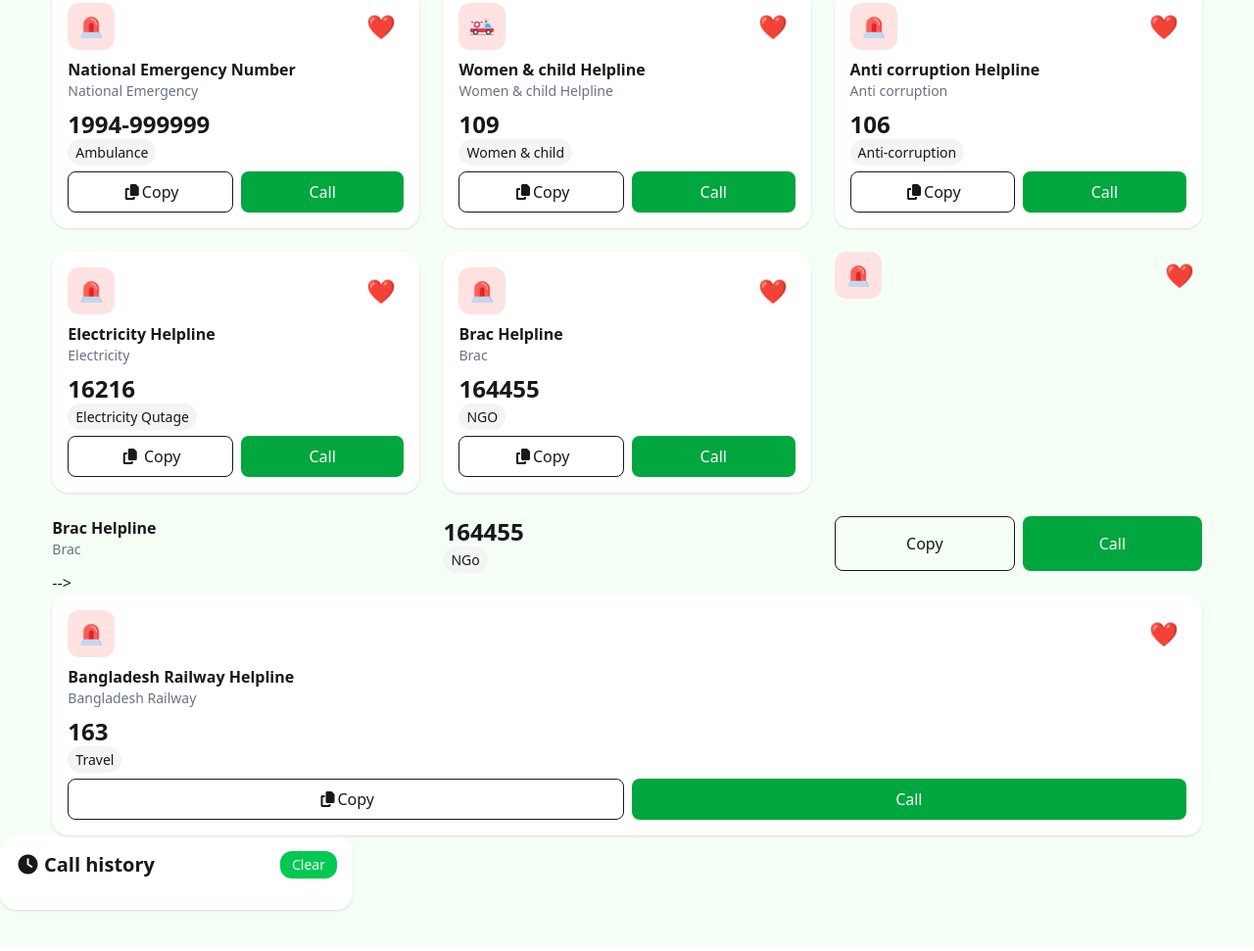
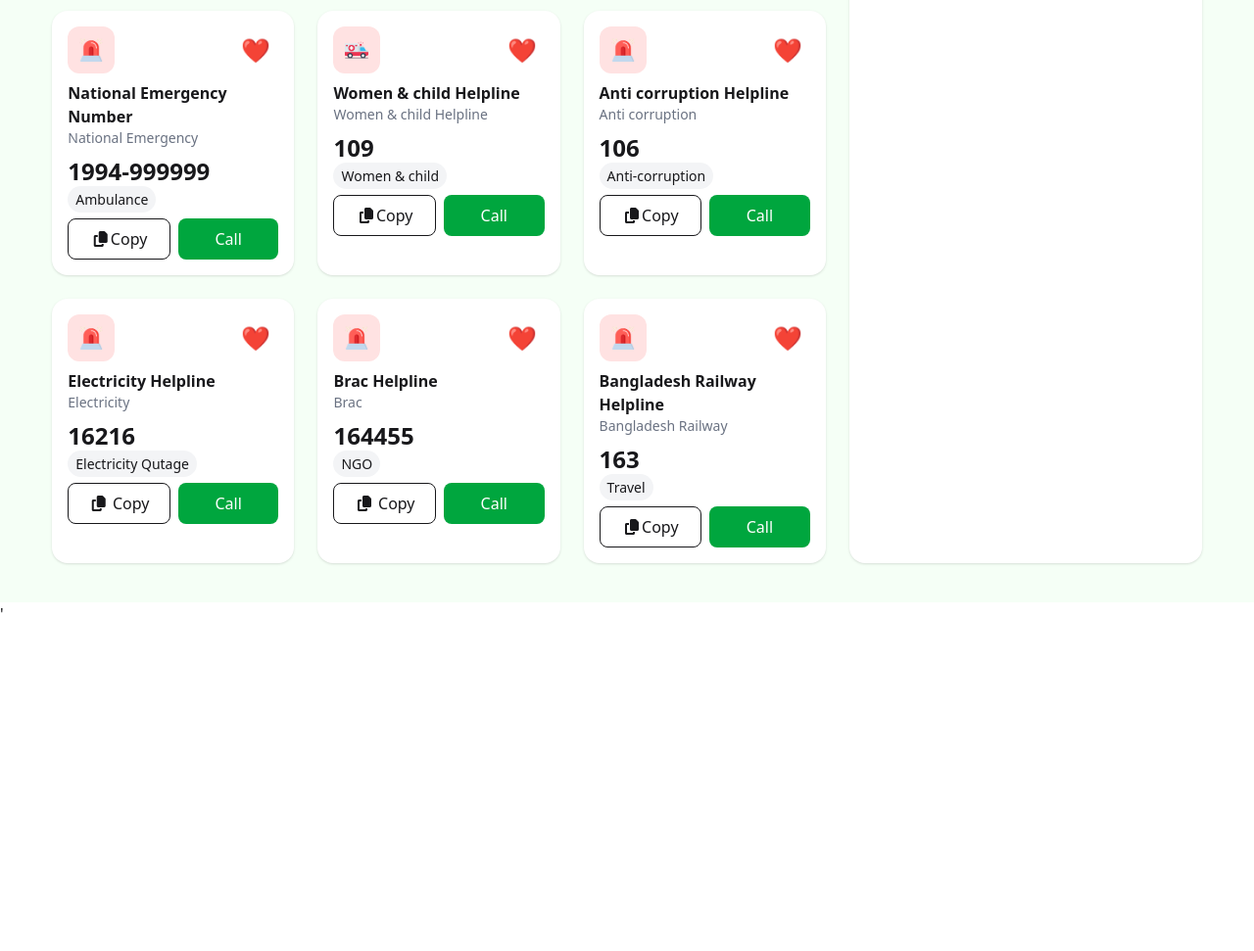
Before and after one commit to SaifUddinBabar/Assignment--5-programinghero-b-12, a plain HTML site: page index.html in a window 1280 px wide. Shown: the part 607-1578 px from the top of the page at 98% size. After the commit the page ends 1246 px from the top, so only its background shows below. Drawn offline with nearby package versions, Linux system fonts and the light colour scheme.

Commit message:
final touch

```diff
--- a/index.html
+++ b/index.html
@@ -219,53 +219,27 @@
           </div>
 
         </div>
-       <div class="bg-white rounded-2xl shadow p-4 space-y-2">
+
+        <div class="bg-white rounded-2xl shadow p-4 space-y-2">
   <div class="flex justify-between items-start">
     <div class="w-12 h-12 flex items-center justify-center rounded-xl bg-red-100">
-      <img src="./assets/emergency.png" class="w-6 h-6" alt="Emergency Icon">
+      <img src="./assets/emergency.png" class="w-6 h-6">
     </div>
     <button class="lovebtn text-gray-400 bg-transparent hover:bg-gray-300 hover:text-gray-600 rounded p-2 transition transform active:scale-90 text-2xl">❤</button>
   </div>
-
   <div>
     <h2 class="title font-bold">Brac Helpline</h2>
     <p class="subtitle text-sm text-gray-500">Brac</p>
   </div>
-
   <div>
     <h1 class="contact text-2xl font-bold">164455</h1>
     <span class="px-2 py-1 text-sm bg-gray-100 rounded-full">NGO</span>
   </div>
-
   <div class="flex gap-2">
-    <button class="btn1 flex-1 border rounded-lg py-2"><i class="fa-solid fa-copy"></i>Copy</button>
+    <button class="btn1 flex-1 border rounded-lg py-2"><i class="fa-solid fa-copy"></i> Copy</button>
     <button class="btn2 flex-1 bg-green-600 text-white rounded-lg py-2">Call</button>
   </div>
 </div>
-
-
-
-          <div class="flex justify-between items-start">
-            <div class="w-12 h-12 flex items-center justify-center rounded-xl bg-red-100">
-              <img src="./assets/emergency.png" class="w-6 h-6">
-            </div>
-<button class="lovebtn text-gray-400 bg-transparent hover:bg-gray-300 hover:text-gray-600 rounded p-2 transition transform active:scale-90 text-2xl">❤</button>
-          </div>
-          <div>
-            <h2 class="font-bold">Brac Helpline</h2>
-            <p class="text-sm text-gray-500">Brac</p>
-          </div>
-          <div>
-            <h1 class="contact text-2xl font-bold">164455</h1>
-            <span class="px-2 py-1 text-sm bg-gray-100 rounded-full">NGo</span>
-          </div>
-          <div class="flex gap-2">
-            <button class="btn1 flex-1 border rounded-lg py-2">Copy</button>
-            <button  class=" btn2 flex-1 bg-green-600 text-white rounded-lg py-2">Call</button>
-          </div>
-        </div>  -->
-
-
 
 
 
@@ -305,7 +279,9 @@
 
         </div>
 
-        <button id="clearbtn" class="bg-green-500 text-white text-sm px-3 py-1 rounded-xl">Clear</button>
+<button id="clearbtn" class="bg-green-500 hover:bg-gray-400 text-white text-sm px-3 py-1 rounded-xl transition-colors duration-200">
+  Clear
+</button>
       </div>
 
       <div class="mt-4 space-y-2 text-sm text-gray-600">
```
